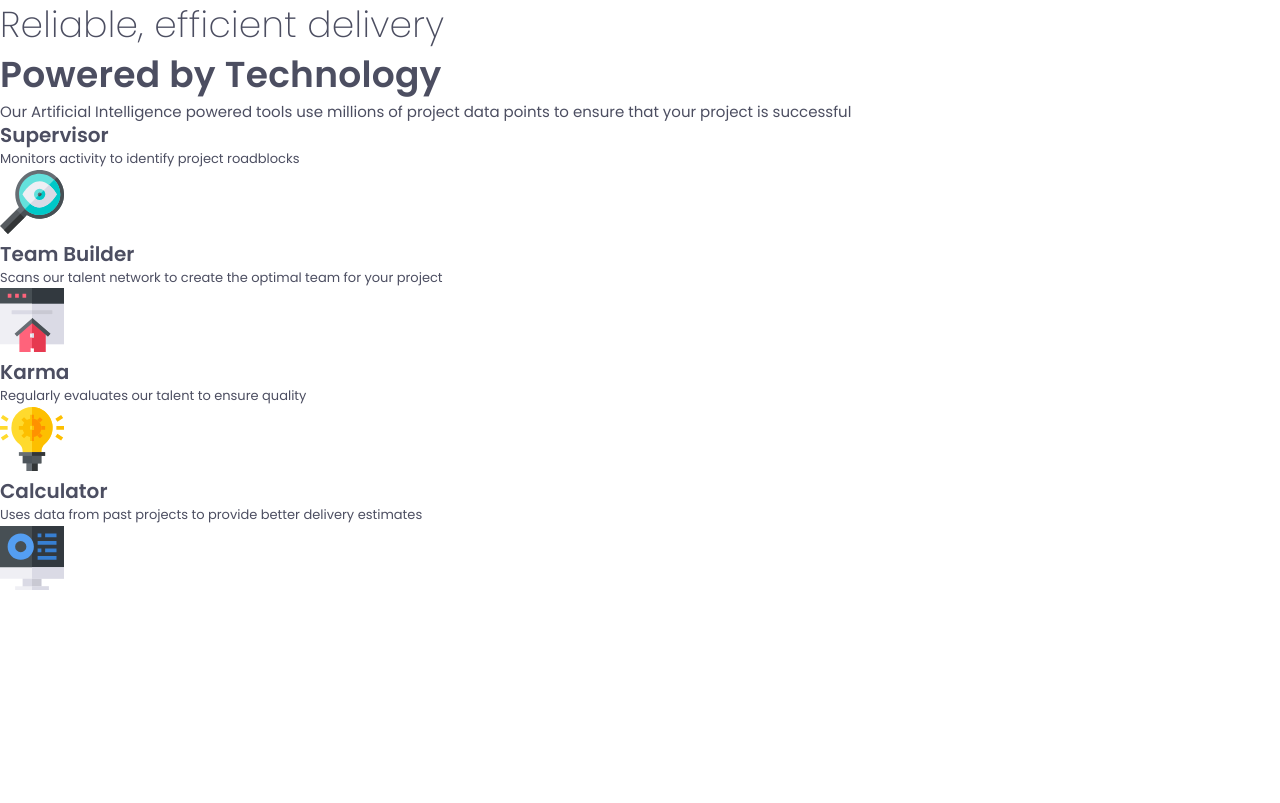
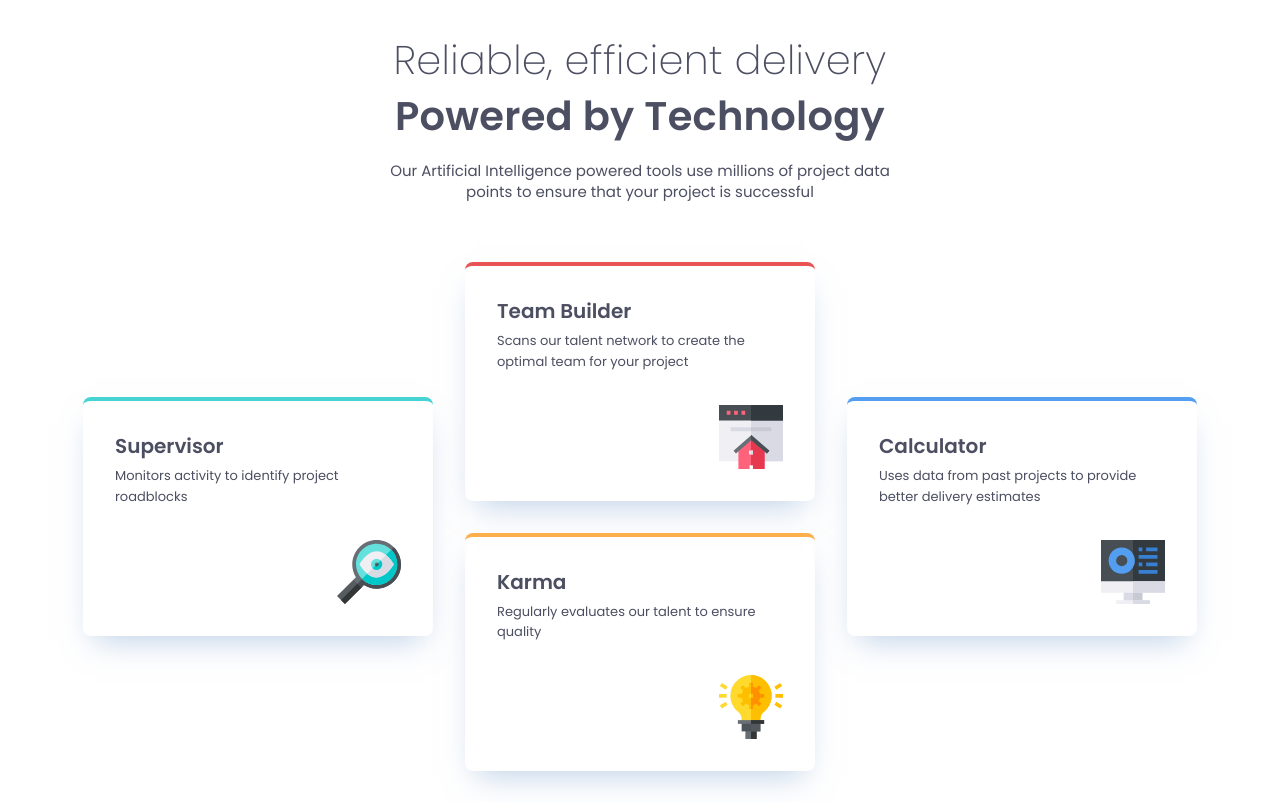
Before and after one commit to h1m1k0/fm-four-card-feature-section, a plain HTML site: page index.html in a window 1280 px wide. Drawn offline with Linux system fonts and the light colour scheme.

Commit message:
Update template

```diff
--- a/index.html
+++ b/index.html
@@ -30,7 +30,7 @@
     </header>
 
     <main class="cards">
-      <article class="card border-cyan">
+      <article class="card border-cyan supervisor">
         <header class="card-header text-grey-500">
           <h3 class="font-semibold text-lg">Supervisor</h3>
           <p class="font-regular text-sm">
@@ -43,13 +43,11 @@
           alt="supervisor"
         />
       </article>
-      <div class="card-group">
-        <article class="card border-red">
+      <article class="card border-red team-builder">
         <header class="card-header text-grey-500">
           <h3 class="font-semibold text-lg">Team Builder</h3>
           <p class="font-regular text-sm">
-              Scans our talent network to create the optimal team for your
-              project
+            Scans our talent network to create the optimal team for your project
           </p>
         </header>
         <img
@@ -58,21 +56,16 @@
           alt="supervisor"
         />
       </article>
-        <article class="card border-orange">
+      <article class="card border-orange karma">
         <header class="card-header text-grey-500">
           <h3 class="font-semibold text-lg">Karma</h3>
           <p class="font-regular text-sm">
             Regularly evaluates our talent to ensure quality
           </p>
         </header>
-          <img
-            class="card-icon"
-            src="./images/icon-karma.svg"
-            alt="supervisor"
-          />
+        <img class="card-icon" src="./images/icon-karma.svg" alt="supervisor" />
       </article>
-      </div>
-      <article class="card border-blue">
+      <article class="card border-blue calculator">
         <header class="card-header text-grey-500">
           <h3 class="font-semibold text-lg">Calculator</h3>
           <p class="font-regular text-sm">
--- a/styles.css
+++ b/styles.css
@@ -27,12 +27,15 @@
     --grey-500: hsl(234, 12%, 34%);
     --grey-400: hsl(212, 6%, 44%);
     --white: hsl(0, 0%, 100%);
+    --shadow-color: hsla(213, 47%, 65%, 0.50);
 
+    --spacing-50: 0.375rem;
     --spacing-100: 0.5rem;
     --spacing-200: 1rem;
     --spacing-300: 1.5rem;
     --spacing-400: 2rem;
     --spacing-500: 2.5rem;
+    --spacing-600: 3.75rem;
 
     --font-extra-light: 200;
     --font-regular: 400;
@@ -41,7 +44,17 @@
     --text-sm: 0.8125rem;
     --text-base: 0.9375rem;
     --text-lg: 1.25rem;
-    --text-xl: 2.25rem;
+    --text-xl-mobile: 1.5rem;
+    --text-xl-desktop: 2.5rem;
+
+    --rounded-md: 0.5rem;
+    --card-shadow: 0px 15px 30px -11px var(--shadow-color);
+
+    --max-page-header-w-mobile: 19.75rem;
+    --max-page-header-w-desktop: 33.75rem;
+    --max-card-w-mobile: 19.625rem;
+    --max-card-w-desktop: 21.875rem;
+    --card-icon-size: 4rem;
 }
 
 html {
@@ -90,9 +103,69 @@ html {
 }
 
 .text-xl {
-    font-size: var(--text-xl);
+    font-size: clamp(var(--text-xl-mobile), 6vw, var(--text-xl-desktop));
     line-height: 140%;
     letter-spacing: 0.25px;
+}
+
+.text-grey-500 {
+    color: var(--grey-500);
+}
+
+.text-grey-400 {
+    color: var(--grey-400);
+}
+
+.text-center {
+    text-align: center;
+}
+
+body {
+    display: flex;
+    flex-direction: column;
+    align-items: center;
+    gap: var(--spacing-600);
+    padding-inline: var(--spacing-400);
+    padding-block: var(--spacing-400);
+}
+
+header.page-header {
+    display: flex;
+    flex-direction: column;
+    gap: var(--spacing-200);
+    max-width: clamp(var(--max-page-header-w-mobile), 100vw, var(--max-page-header-w-desktop));
+}
+
+.cards {
+    display: flex;
+    flex-direction: column;
+    align-items: center;
+    gap: var(--spacing-400);
+}
+
+.card {
+    max-width: clamp(var(--max-card-w-mobile), 40vw, var(--max-card-w-desktop));
+    display: flex;
+    flex-direction: column;
+    gap: var(--spacing-400);
+    padding-block: var(--spacing-400);
+    padding-inline: var(--spacing-400);
+    border-radius: var(--rounded-md);
+    border-top: 0.25rem solid;
+    box-shadow: var(--card-shadow);
+}
+
+header.card-header {
+    display: flex;
+    flex-direction: column;
+    gap: var(--spacing-50);
+}
+
+.card-icon {
+    height: 100%;
+    width: auto;
+    max-width: var(--card-icon-size);
+    align-self: flex-end;
 }
 
 .border-red {
@@ -111,10 +184,21 @@ html {
     border-color: var(--blue);
 }
 
-.text-grey-500 {
-    color: var(--grey-500);
+@media screen and (min-width: 48rem) {
+    .cards {
+        display: grid;
+        justify-items: center;
+        align-items: center;
+        gap: var(--spacing-400);
+    }
+
+    .supervisor, .karma { grid-row: 2; }
+    .team-builder { grid-column: 1/3; }
+    .calculator { grid-row: 3;  grid-column: 1/3; }
 }
 
-.text-grey-400 {
-    color: var(--grey-400);
+@media screen and (min-width: 71.25rem) {
+    .supervisor { grid-row: 1/3; grid-column: 1; }
+    .team-builder, .karma { grid-column: 2; }
+    .calculator { grid-row: 1/3; grid-column: 3; }
 }
```
Lines whose indentation alone changed are shown as unchanged.
